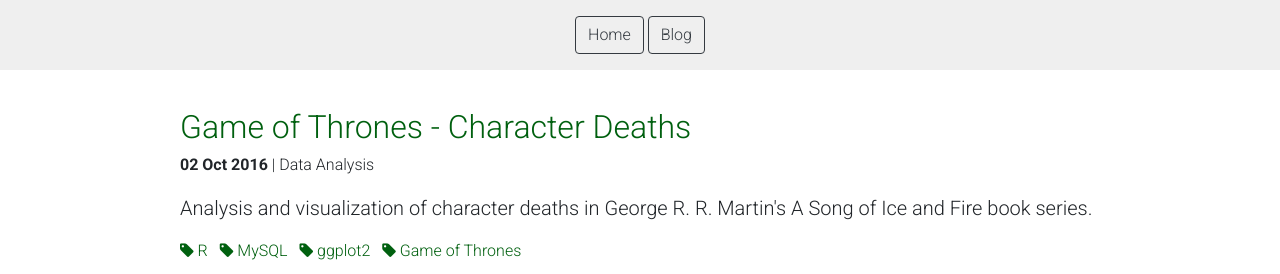
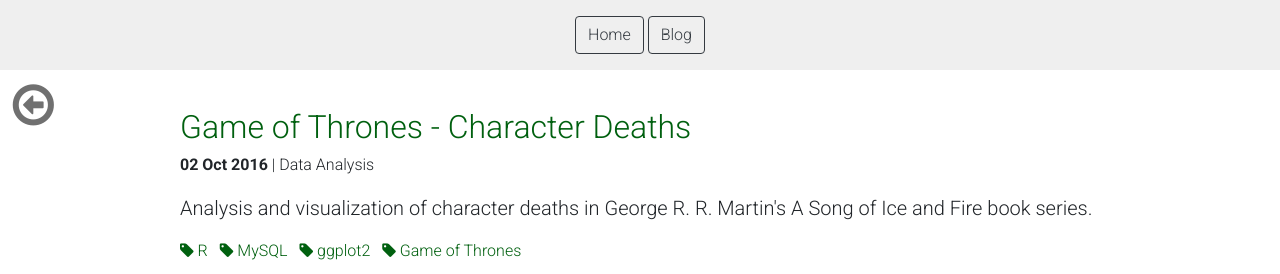
Before and after one commit to asheahan/asheahan.github.io, a Jekyll site: the page built from _posts/2016-10-02-game-of-thrones-character-deaths.md, in a window 1280 px wide. Shown: the top 274 px of the page. Built offline with Jekyll 4.4.1, drawn with Linux system fonts in a browser that asks for light colours; nearby versions of some CDN libraries.

Commit message:
Add back button to blog posts

```diff
--- a/_layouts/post.html
+++ b/_layouts/post.html
@@ -2,6 +2,9 @@
 layout: default
 ---
 {% include navigation.html %}
+<div id="back" class="back-button">
+  <a href="/blog/"><i class="fa fa-arrow-circle-o-left fa-3x"></i></a>
+</div>
 
 <div class="container blog-post">
   <h2 class="secondary">{{ page.title }}</h2>
--- a/css/main.css
+++ b/css/main.css
@@ -214,6 +214,21 @@ footer {
 }
 
 /* Blog */
+.back-button {
+    position: fixed;
+    top: 9%;
+    left: 1%;
+}
+
+.back-button a {
+    color: #707070;
+}
+
+.back-button a:hover {
+    color: #00600f;
+    text-decoration: none;
+}
+
 .post-content {
     font-weight: 300;
 }
```
